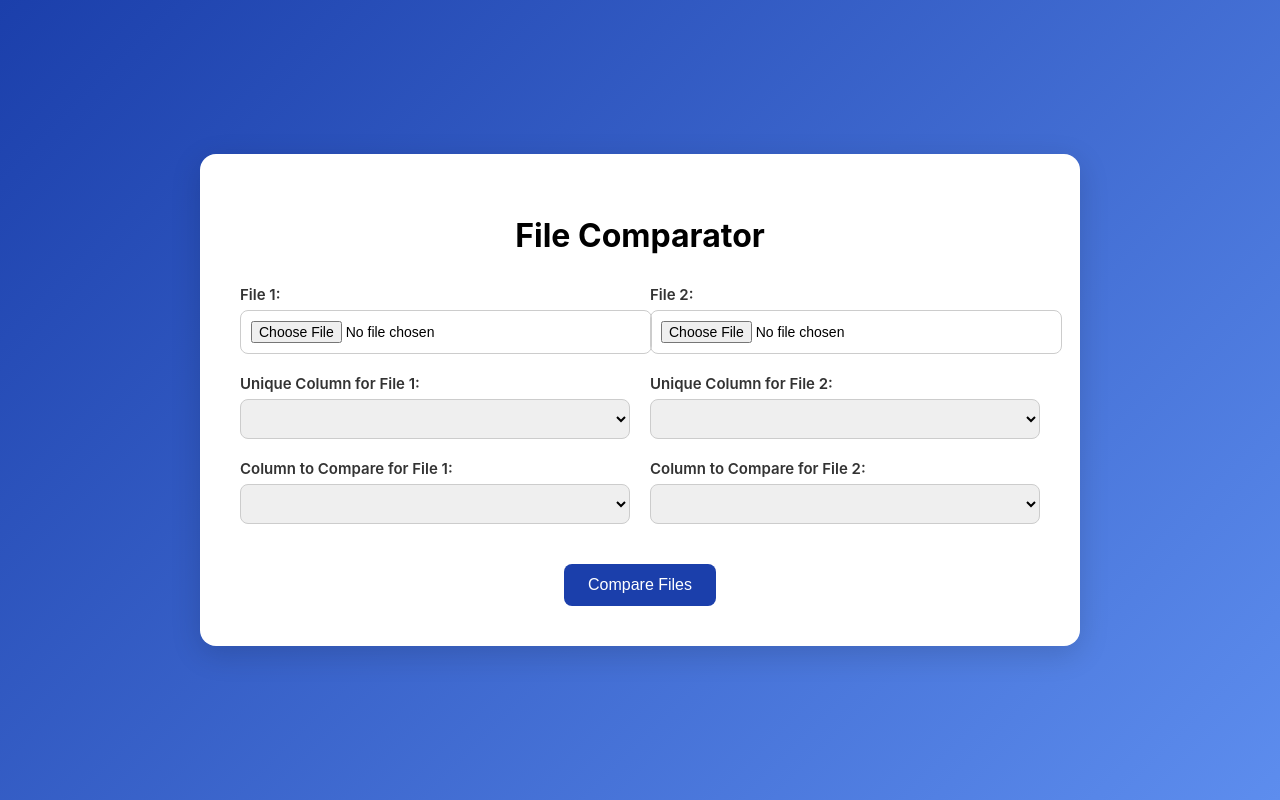
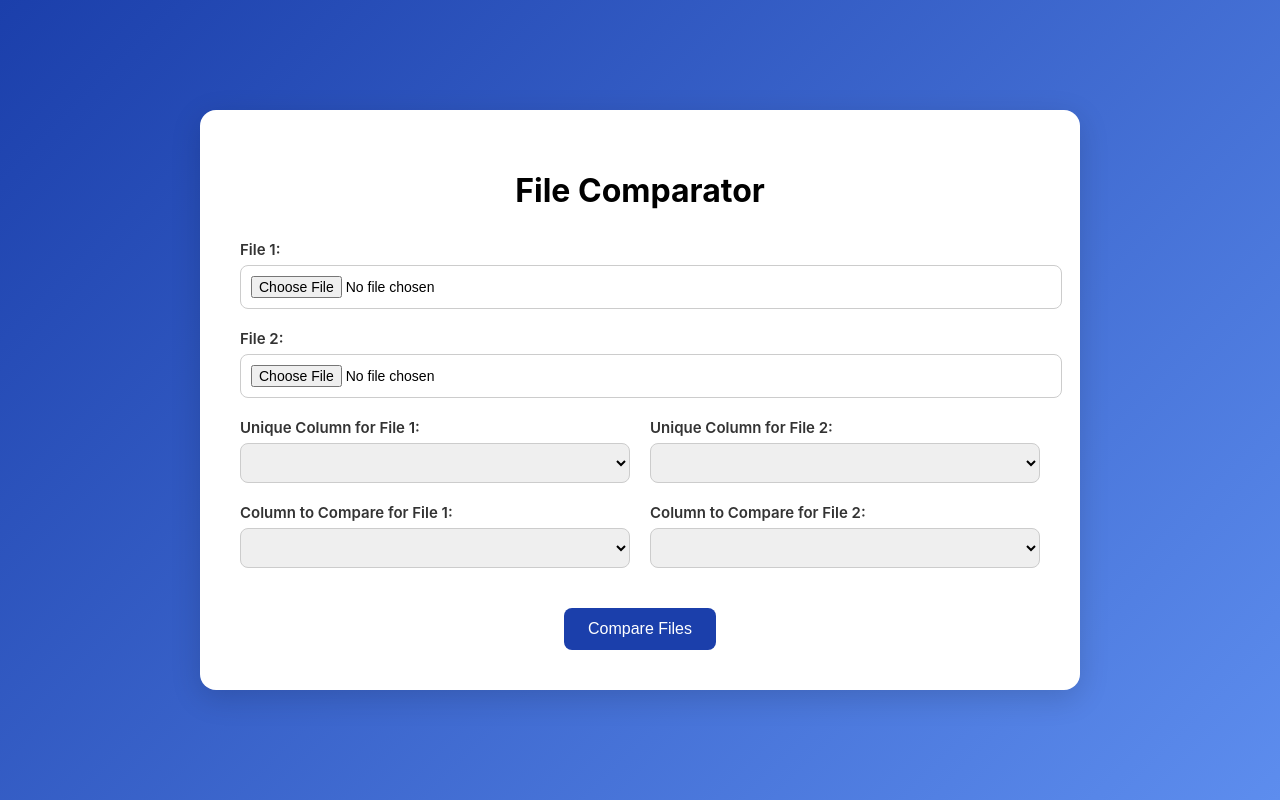
Before and after one commit to amritM03/Dataset-Comparison-Web-App, a Flask app: page / in a window 1280 px wide. Run offline with Flask 3, Linux system fonts and the light colour scheme; lists and menus that the app fills with data are empty.

Commit message:
Update index.html

```diff
--- a/templates/index.html
+++ b/templates/index.html
@@ -36,6 +36,12 @@
 
     form {
       display: grid;
+      grid-template-columns: 1fr;
+      gap: 20px;
+    }
+
+    .row {
+      display: grid;
       grid-template-columns: 1fr 1fr;
       gap: 20px;
     }
@@ -65,7 +71,6 @@
     }
 
     .submit-container {
-      grid-column: span 2;
       text-align: center;
       margin-top: 20px;
     }
@@ -158,16 +163,10 @@
       const columnsToCompareSelect1 = document.getElementById('columns_to_compare1');
       const columnsToCompareSelect2 = document.getElementById('columns_to_compare2');
 
-      // Reset with placeholders
       uniqueColumnSelect1.innerHTML = '<option disabled selected>Select column</option>';
       uniqueColumnSelect2.innerHTML = '<option disabled selected>Select column</option>';
       columnsToCompareSelect1.innerHTML = '<option disabled selected>Select column</option>';
       columnsToCompareSelect2.innerHTML = '<option disabled selected>Select column</option>';
-
-      if (!headers['file1'].length || !headers['file2'].length) {
-        alert("One or both files have no headers.");
-        return;
-      }
 
       headers['file1'].forEach(header => {
         const option1 = document.createElement('option');
@@ -207,6 +206,8 @@
         <label for="file2">File 2:</label>
         <input type="file" id="file2" name="file2" accept=".xlsx,.xls,.csv,.tsv,.txt" onchange="checkAndUpload()" required>
       </div>
+
+      <div class="row">
         <div>
           <label for="unique_column1">Unique Column for File 1:</label>
           <select id="unique_column1" name="unique_column1"></select>
@@ -215,6 +216,9 @@
           <label for="unique_column2">Unique Column for File 2:</label>
           <select id="unique_column2" name="unique_column2"></select>
         </div>
+      </div>
+
+      <div class="row">
         <div>
           <label for="columns_to_compare1">Column to Compare for File 1:</label>
           <select id="columns_to_compare1" name="columns_to_compare1"></select>
@@ -223,6 +227,8 @@
           <label for="columns_to_compare2">Column to Compare for File 2:</label>
           <select id="columns_to_compare2" name="columns_to_compare2"></select>
         </div>
+      </div>
+
       <div class="submit-container">
         <input type="submit" value="Compare Files">
       </div>
```
Lines whose indentation alone changed are shown as unchanged.
